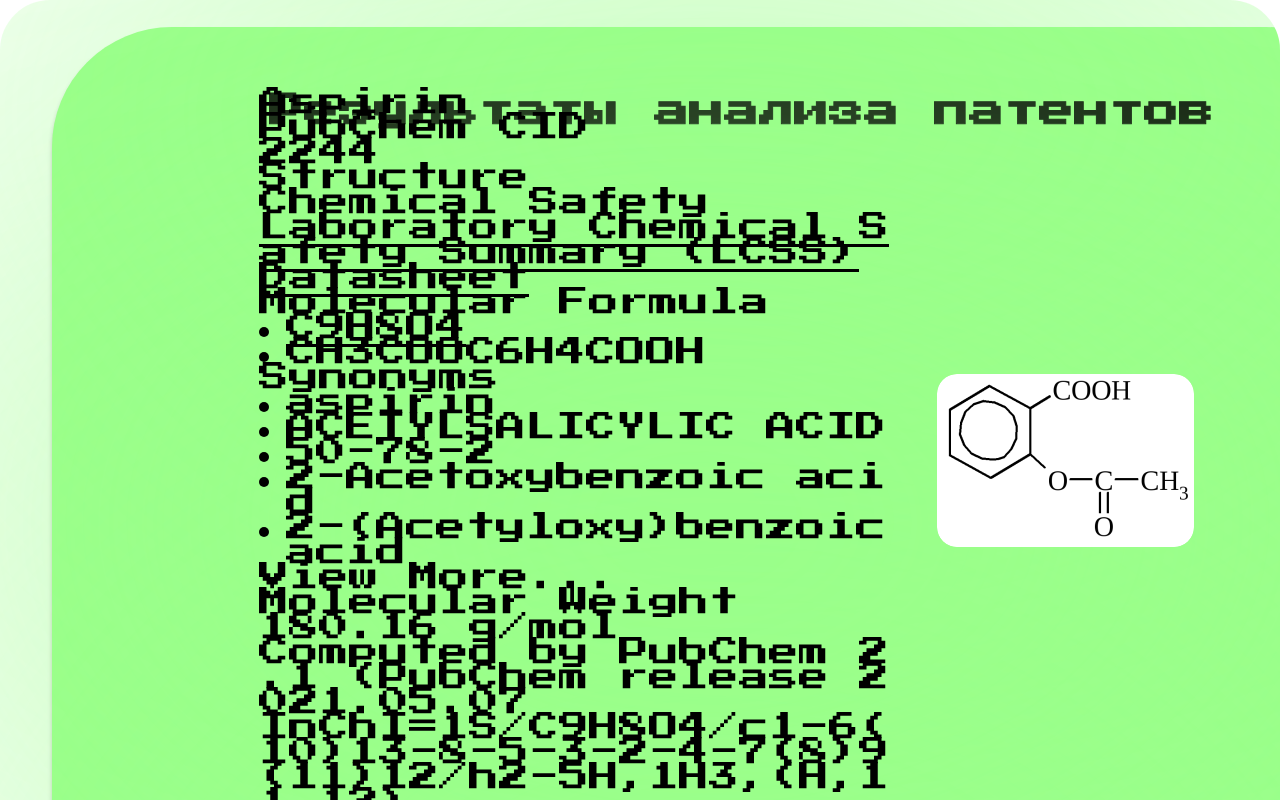
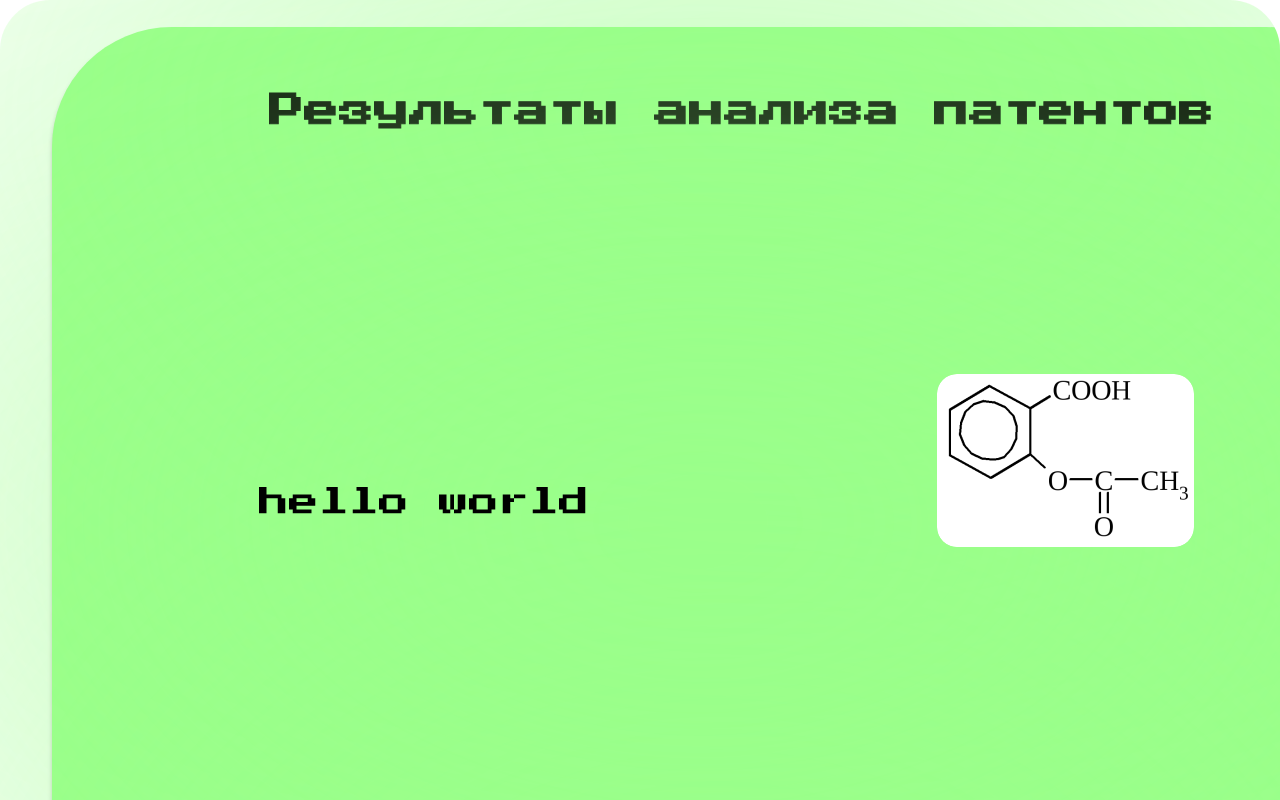
Before and after one commit to Ratiborsith/laba_chmi, a Next.js app: page / in a window 1280 px wide. Shown: the top 800 px of the page. Built offline with nearby package versions, Linux system fonts and the light colour scheme; a web font is replaced by a local one.

Commit message:
Update index.js
fix font

```diff
--- a/pages/index.js
+++ b/pages/index.js
@@ -19,56 +19,7 @@
       <img className={styles.icon} alt="" src="/@2x.png" />
       <div className={styles.div6}>
         <span className={styles.txt}>
-          <p className={styles.aspirin}>Aspirin</p>
-          <p className={styles.aspirin}>PubChem CID</p>
-          <p className={styles.aspirin}>2244</p>
-          <p className={styles.aspirin}>Structure</p>
-          <p className={styles.aspirin}>Chemical Safety</p>
-          <p className={styles.aspirin}>
-            <a
-              className={styles.laboratoryChemicalSafetySum1}
-              href="https://pubchem.ncbi.nlm.nih.gov/compound/2244#datasheet=LCSS"
-              target="_blank"
-            >
-              <span className={styles.laboratoryChemicalSafety}>
-                Laboratory Chemical Safety Summary (LCSS) Datasheet
-              </span>
-            </a>
-          </p>
-          <p className={styles.aspirin}>Molecular Formula</p>
-          <ul className={styles.c9h8o4Ch3cooc6h4cooh}>
-            <li className={styles.ch3cooc6h4cooh}>
-              <a
-                className={styles.laboratoryChemicalSafetySum1}
-                href="https://pubchem.ncbi.nlm.nih.gov/#query=C9H8O4"
-                target="_blank"
-              >
-                <span className={styles.laboratoryChemicalSafety}>C9H8O4</span>
-              </a>
-            </li>
-            <li className={styles.ch3cooc6h4cooh}>CH3COOC6H4COOH</li>
-          </ul>
-          <p className={styles.aspirin}>Synonyms</p>
-          <ul className={styles.c9h8o4Ch3cooc6h4cooh}>
-            <li className={styles.ch3cooc6h4cooh}>aspirin</li>
-            <li className={styles.ch3cooc6h4cooh}>ACETYLSALICYLIC ACID</li>
-            <li className={styles.ch3cooc6h4cooh}>50-78-2</li>
-            <li className={styles.ch3cooc6h4cooh}>2-Acetoxybenzoic acid</li>
-            <li className={styles.ch3cooc6h4cooh}>2-(Acetyloxy)benzoic acid</li>
-          </ul>
-          <p className={styles.aspirin}>View More...</p>
-          <p className={styles.aspirin}>Molecular Weight</p>
-          <p className={styles.aspirin}>180.16 g/mol</p>
-          <p className={styles.aspirin}>
-            Computed by PubChem 2.1 (PubChem release 2021.05.07
-          </p>
-          <p className={styles.aspirin}>
-            InChI=1S/C9H8O4/c1-6(10)13-8-5-3-2-4-7(8)9(11)12/h2-5H,1H3,(H,11,12)
-          </p>
-          <p className={styles.aspirin}>C9H8O4</p>
-          <p className={styles.aspirin}>C9H8O4</p>
-          <p className={styles.aspirin}>CH3COOC6H4COOH</p>
-          <p className={styles.aspirin}>&nbsp;</p>
+          hello world
         </span>
       </div>
       <div className={styles.div7} onClick={onContainerClick}>
```
